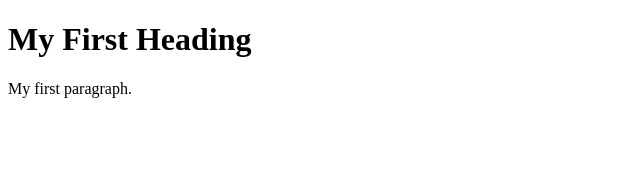
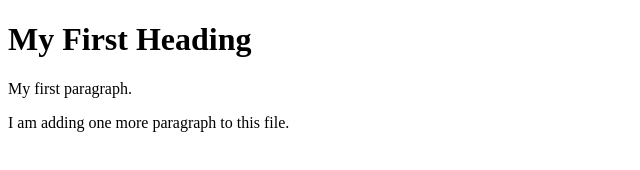
Before and after one commit to KaurJasnoor/Assignment-Git, a plain HTML site: page index.html in a window 1280 px wide. Shown: the whole page, without its empty margins (0-640 px from the left). Drawn offline with Linux system fonts and the light colour scheme.

Commit message:
added some code to html file

```diff
--- a/index.html
+++ b/index.html
@@ -5,6 +5,6 @@
 <h1>My First Heading</h1>
 
 <p>My first paragraph.</p>
-
+<p>I am adding one more paragraph to this file.</p>
 </body>
 </html>
```
